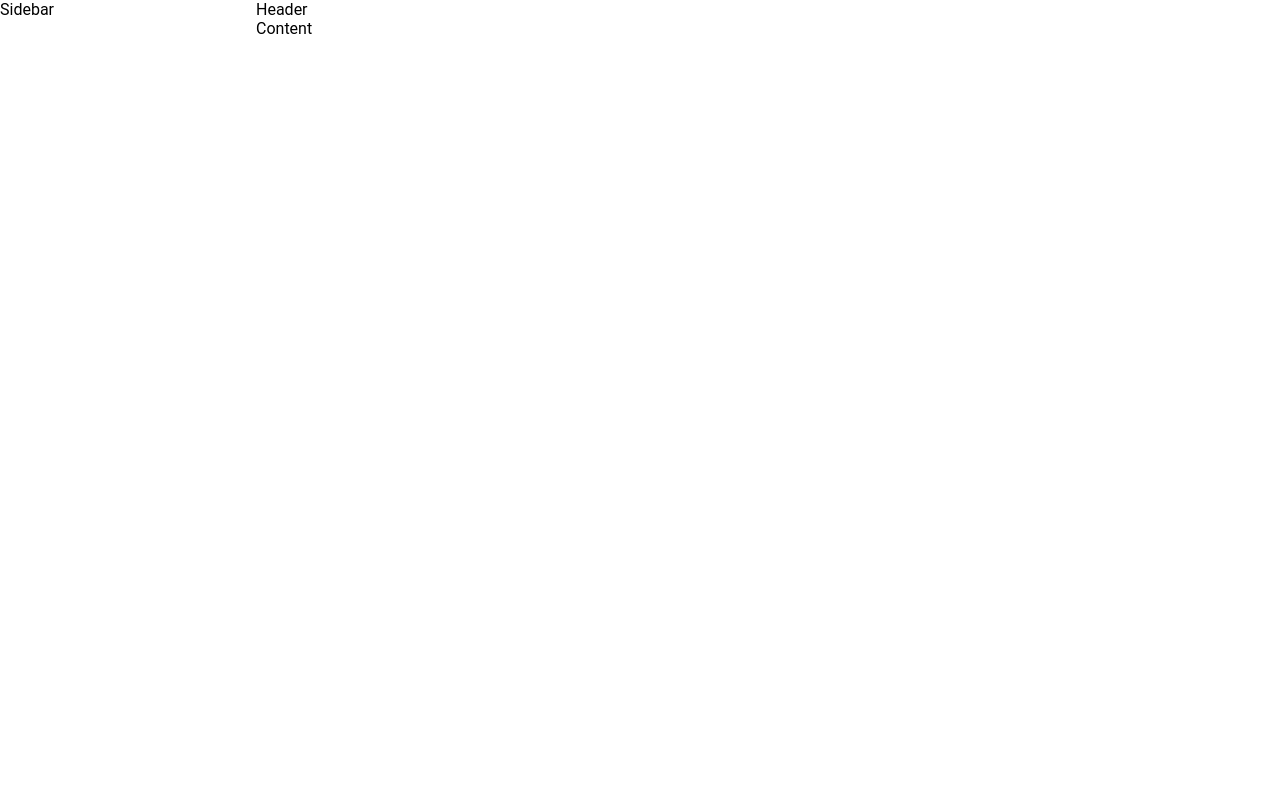
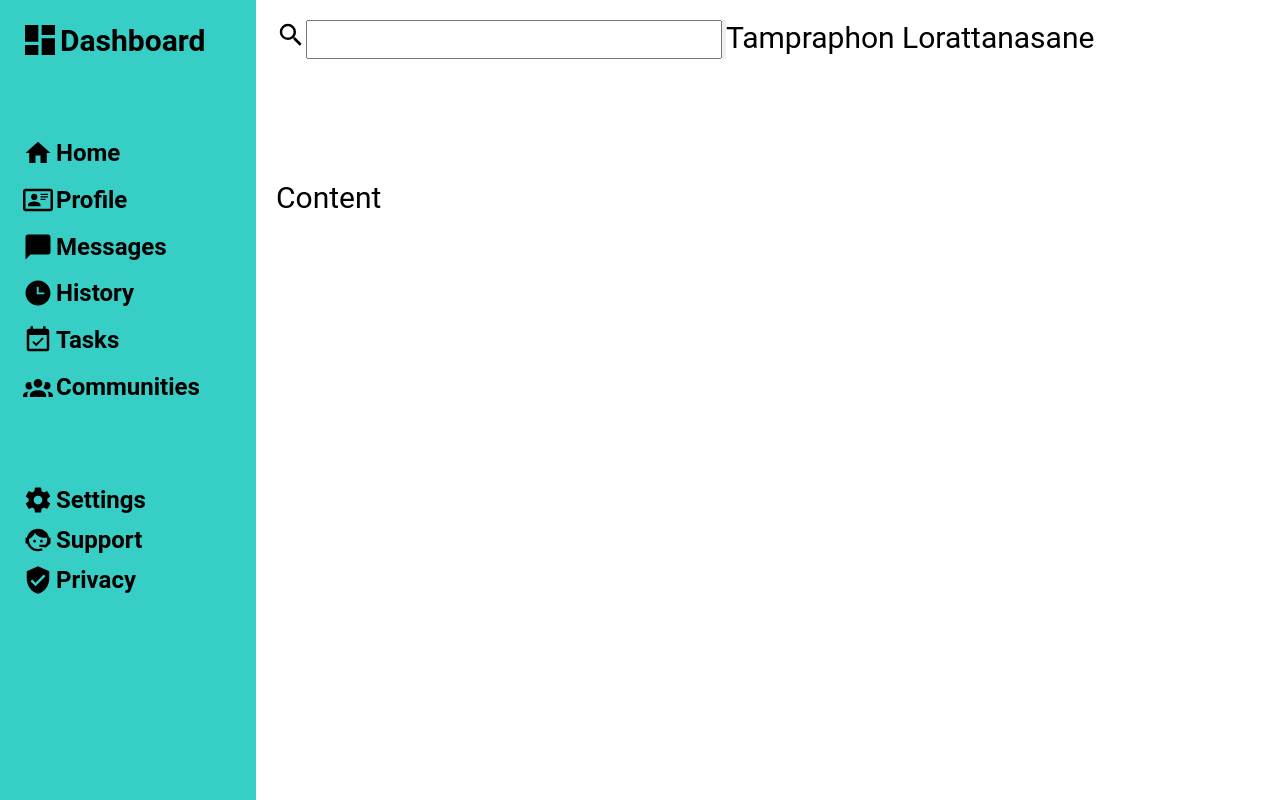
Before and after one commit to kyusuku/admin-dashboard, a plain HTML site: page index.html in a window 1280 px wide. Drawn offline with Linux system fonts and the light colour scheme.

Commit message:
Finish sidebar design

```diff
--- a/index.html
+++ b/index.html
@@ -8,8 +8,44 @@
 </head>
 <body>
     <div class="wrapper">
-        <div class="sidebar">Sidebar</div>
-        <div class="header">Header</div>
+        <div class="sidebar">
+            <div class="sidebar-head">
+                <img src="icons/dashboard.svg" alt="Dashboard icon" class="logo" width="40px" height="40px">
+                <div class="title">Dashboard</div>
+            </div>
+            <ul class="nav">
+                <img src="icons/home.svg" alt="Home icon" width="30px" height="30px">
+                <li>Home</li>
+                <img src="icons/profile.svg" alt="Profile card icon" width="30px" height="30px">
+                <li>Profile</li>
+                <img src="icons/message.svg" alt="Message icon" width="30px" height="30px">
+                <li>Messages</li>
+                <img src="icons/history.svg" alt="History icon" width="30px" height="30px">
+                <li>History</li>
+                <img src="icons/task.svg" alt="Task icon" width="30px" height="30px">
+                <li>Tasks</li>
+                <img src="icons/community.svg" alt="Communities icon" width="30px" height="30px">
+                <li>Communities</li>
+            </ul>
+            <ul class="settings">
+                <img src="icons/setting.svg" alt="Settings icon" width="30px" height="30px">
+                <li>Settings</li>
+                <img src="icons/support.svg" alt="Support icon" width="30px" height="30px">
+                <li>Support</li>
+                <img src="icons/privacy.svg" alt="Privacy icon" width="30px" height="30px">
+                <li>Privacy</li>
+            </ul>
+        </div>
+        <div class="header">
+            <div class="header-head">
+                <img src="icons/search.svg" alt="Search icon" width="30px" height="30px">
+                <input type="text" id="textbox">
+                <button type="notification"></button>
+                <img src="" alt="" class="profile-pic">
+                <div class="name">Tampraphon Lorattanasane</div>
+            </div>
+
+        </div>
         <div class="content">Content</div>
     </div>
 </body>
--- a/styles.css
+++ b/styles.css
@@ -3,6 +3,8 @@
     box-sizing: border-box;
     margin: 0;
     padding: 0;
+    font-size: 30px;
+    list-style-type: none;
 }
 
 html, body {
@@ -13,16 +15,60 @@ html, body {
 .wrapper {
     display: grid;
     grid: 1fr 4fr / 1fr 4fr;
+
+    height: 100vh;
 }
 
 .sidebar {
     grid-row: 1 / 3;
+    display: grid;
+    grid-template-columns: 1fr;
+    grid-template-rows: 10% 40% 20% 30%;
+
+    background-color: rgb(55, 206, 198);
+    font-weight: bold;
+    gap: 30px;
+}
+
+.sidebar-head {
+    display: grid;
+    grid-template-columns: 1fr 5fr;
+    align-items: center;
+    padding: 20px;
+}
+
+.sidebar-head img, .nav img, .settings img {
+    justify-self: center;
+}
+
+.nav, .settings {
+    display: grid;
+    grid-template-columns: 1fr 5fr;
+    align-items: center;
+    padding: 20px;
+}
+
+.nav {
+    grid-template-rows: repeat(6, 1fr);;
+}
+
+.sidebar li {
+    font-size: 0.8rem;
+}
+
+.settings {
+    grid-template-rows: repeat(3, 1fr);
+
 }
 
 .header {
+    padding: 20px;
+}
 
+.header-head {
+    display: flex;
 }
 
 .content {
-
+    padding: 20px;
 }
```
Also changed, not shown: icons/community.svg (added), icons/dashboard.svg (added), icons/history.svg (added), icons/home.svg (added), icons/message.svg (added), icons/privacy.svg (added), icons/profile.svg (added), icons/search.svg (added), icons/setting.svg (added), icons/support.svg (added), icons/task.svg (added).
